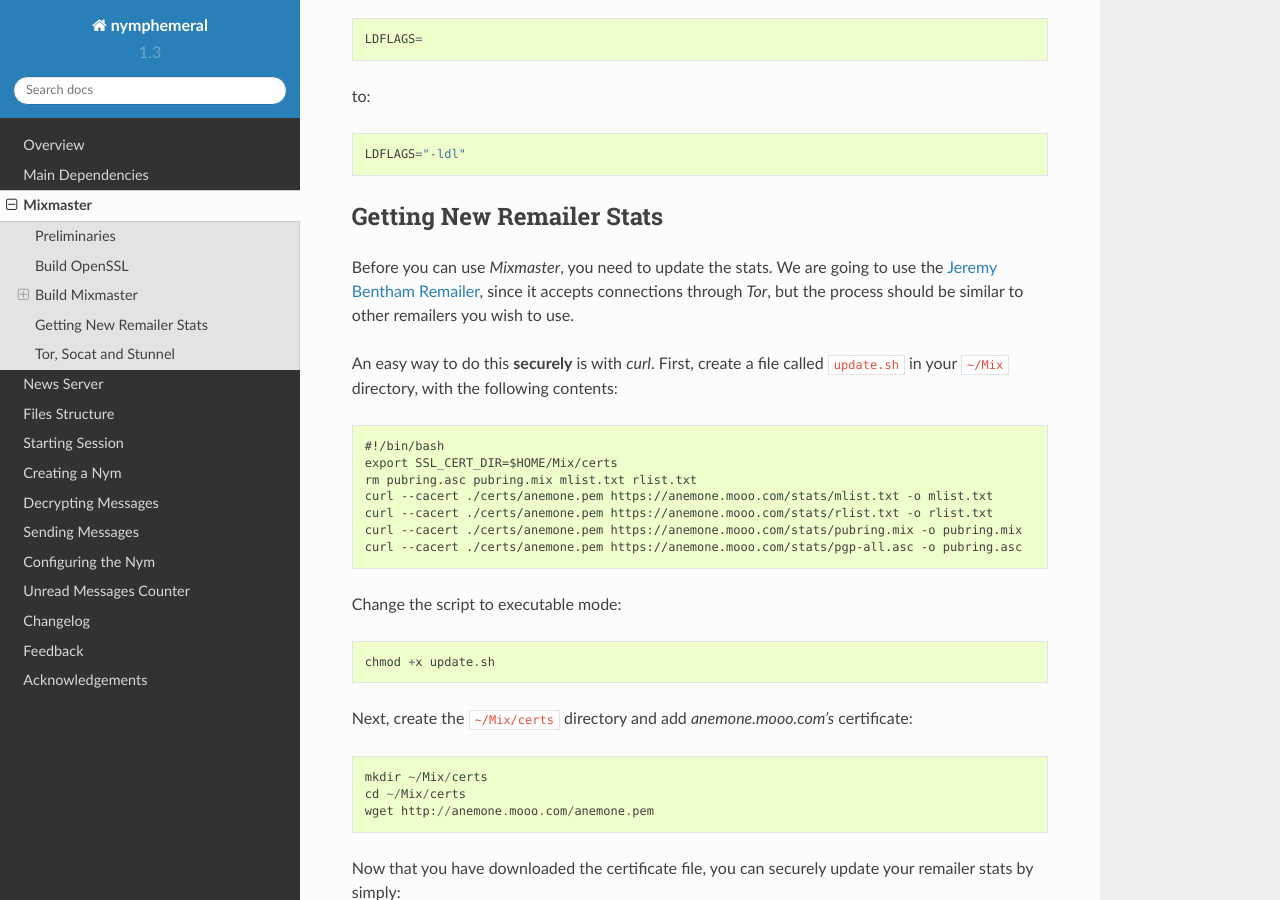
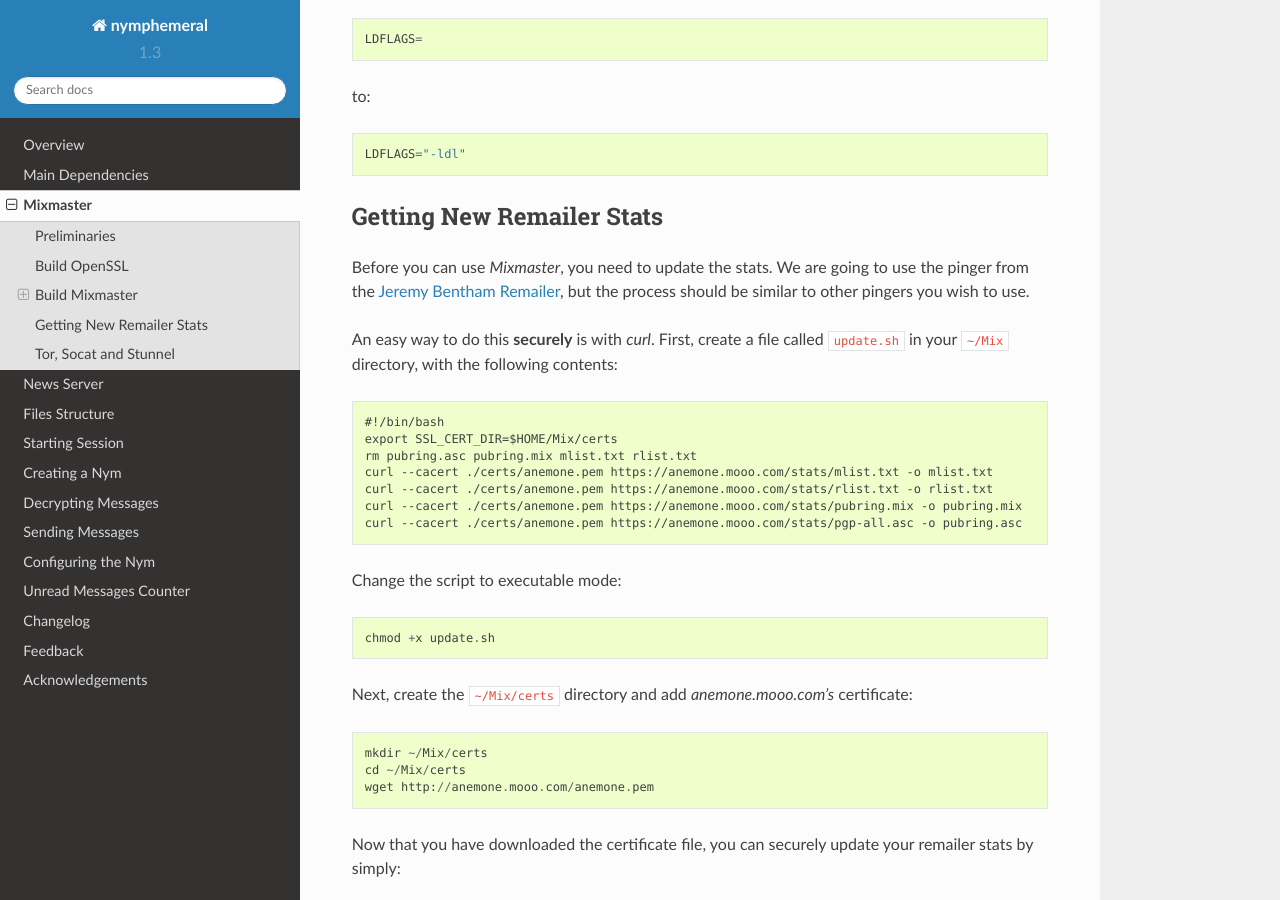
Before and after one commit to AnemoneLabs/nymphemeral, a Sphinx documentation site: the page built from docs/source/install/mixmaster.rst, in a window 1280 px wide and 900 px high, scrolled down 2470 px. Built offline with Sphinx 7.4.7 and the Read the Docs theme 2.0.0, drawn with Linux system fonts in a browser that asks for light colours.

Commit message:
Correct information about Jeremy's pinger

```diff
--- a/docs/source/install/mixmaster.rst
+++ b/docs/source/install/mixmaster.rst
@@ -122,9 +122,8 @@
 Getting New Remailer Stats
 --------------------------
 Before you can use *Mixmaster*, you need to update the stats. We are
-going to use the `Jeremy Bentham Remailer`_, since it accepts
-connections through *Tor*, but the process should be similar to other
-remailers you wish to use.
+going to use the pinger from the `Jeremy Bentham Remailer`_, but the
+process should be similar to other pingers you wish to use.
 
 An easy way to do this **securely** is with *curl*. First, create a
 file called ``update.sh`` in your ``~/Mix`` directory, with the
```
